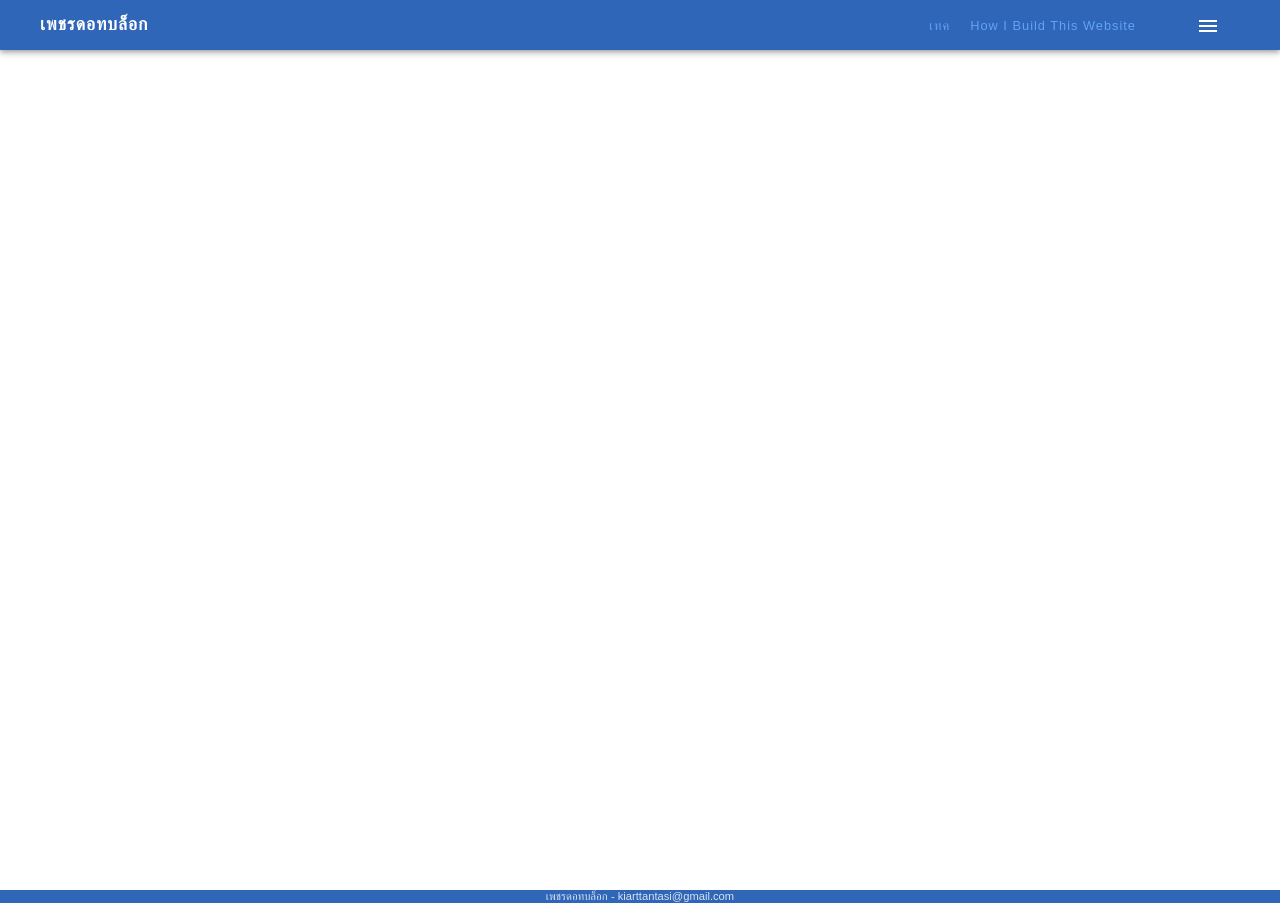
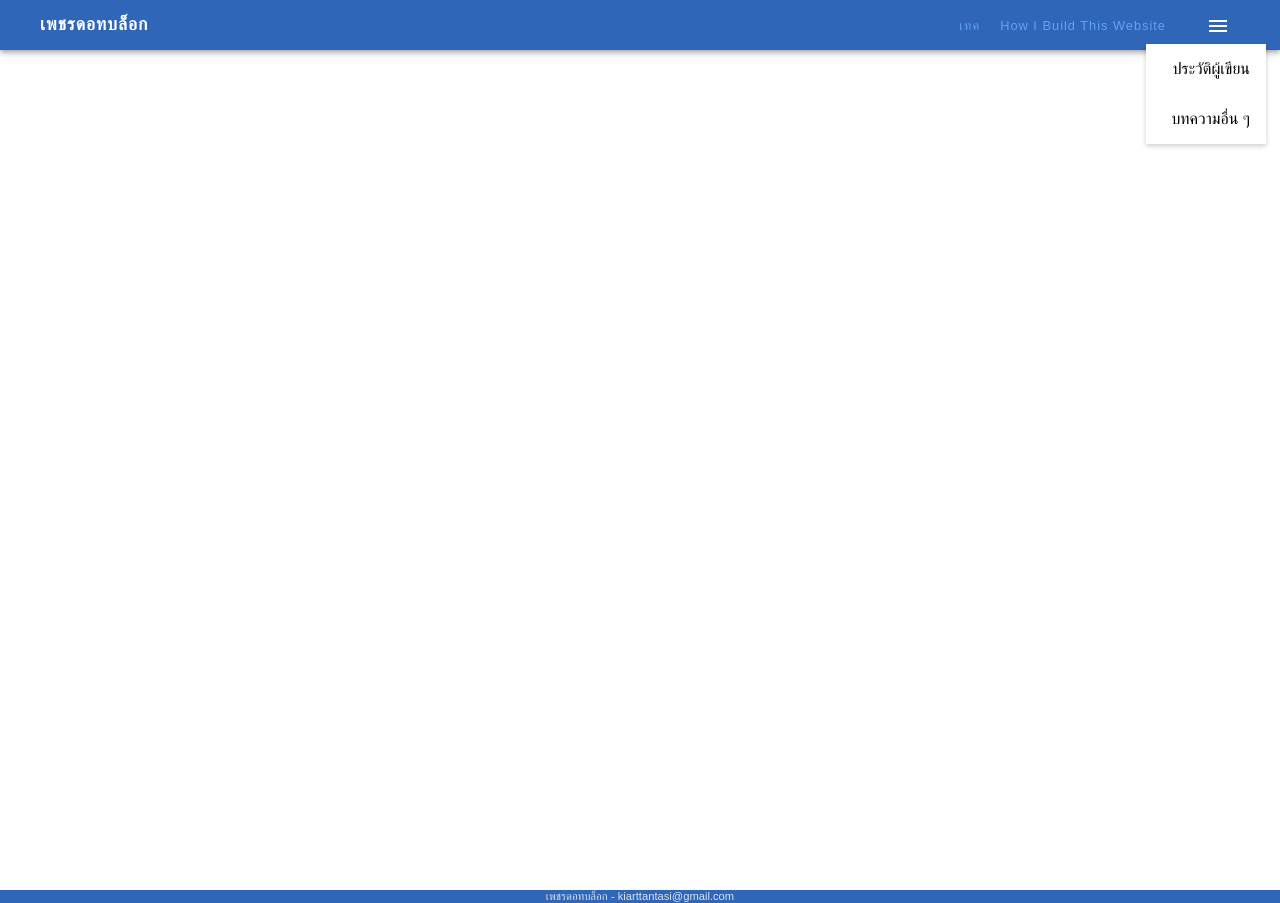
Before and after one commit to kiart-tantasi/nextjs-blog-typescript-mongodb, a Next.js app: page / in a window 1280 px wide. Both pictures are taken after a click on the element 1208 px from the left and 32 px from the top of the page. Built offline with nearby package versions, Linux system fonts and the light colour scheme; no server answers; the database is empty.

Commit message:
used useState to open-close dropdown

```diff
--- a/components/Layout/Dropdown.module.css
+++ b/components/Layout/Dropdown.module.css
@@ -1,21 +1,21 @@
 .dropdown {
     margin-left: 40px;
-    padding: 0 20px;
 }
 
 .dropdown-button {
     position: relative;
     top: 3px;
     cursor: pointer;
+    margin-right: 10px;
 }
 
 .dropdown-content {
-    display: none;
+    display: block;
     position: absolute;
     min-width: 120px;
     background-color: #fff;
     box-shadow: 0px 2px 5px 0px rgba(0,0,0,0.2);
-    transform: translate(-80px, 0px);
+    transform: translate(-60px, 5px);
     z-index: 999;
 }
 
@@ -31,11 +31,6 @@
     color: #fff !important;
 }
 
-/* HOVER TO OPEN DROPDOWN */
-.dropdown:hover .dropdown-content {
-    display: block;
-}
-
 
 /* HIDDEN AND SHOW */
 .show-860, .show-450 {
@@ -49,7 +44,7 @@
     }
 
     .dropdown-content {
-        transform: translate(-150px, 2px);
+        transform: translate(-170px, 2px);
         min-width: 220px;
     }
 
@@ -58,9 +53,15 @@
     }
 }
 
-/* SHOW AT 450PX */
+/*AT 450PX */
 @media (max-width: 450px) {
+    /* show */
     .show-450 {
         display: block;
     }
+
+    /* delete dropdown button margin */
+    .dropdown-button {
+        margin-right: 0;
+    }
 }
--- a/components/Layout/Dropdown.tsx
+++ b/components/Layout/Dropdown.tsx
@@ -1,22 +1,38 @@
 import Link from "next/link";
+import { useState } from "react";
 import MenuIcon from '@mui/icons-material/Menu';
 import styles from "./Dropdown.module.css";
 
+const Dropdown = () => {
+    const [openDropdown, setOpenDropdown] = useState(false);
 
-const Dropdown = () => {
+    const handleToggleDropdown = () => {
+        setOpenDropdown(prev => !prev);
+    }
+
+    const handleCloseDropdown = () => {
+        setOpenDropdown(false);
+    }
+
     return (
         <div className={styles.dropdown}>
-            <span className={styles["dropdown-button"]}><MenuIcon /></span>
+            <span onClick={handleToggleDropdown} className={styles["dropdown-button"]}><MenuIcon /></span>
+            {openDropdown &&
             <div className={styles["dropdown-content"]}>
-                <span className={styles["show-450"]}>
+                <span onClick={handleCloseDropdown} className={styles["show-450"]}>
                     <Link href="/tech">โลกเทค</Link>
                 </span>
-                <span className={styles["show-860"]}>
+                <span onClick={handleCloseDropdown} className={styles["show-860"]}>
                     <Link href="/HowIBuildThisWebsite">How I Build This Website</Link>
                 </span>
-                <Link href="/aboutme">ประวัติผู้เขียน</Link>
-                <Link href="/others">บทความอื่น ๆ</Link>
+                <span onClick={handleCloseDropdown}>
+                    <Link href="/aboutme">ประวัติผู้เขียน</Link>
+                </span>
+                <span onClick={handleCloseDropdown}>
+                    <Link href="/others">บทความอื่น ๆ</Link>
+                </span>
             </div>
+            }
         </div>
     )
 }
--- a/components/Layout/MainNav.module.css
+++ b/components/Layout/MainNav.module.css
@@ -87,10 +87,6 @@
         display: none;
     }
 
-    .blog-brand h1 {
-        font-size: 1.75rem;
-    }
-
     .workspace-brand {
         transform: translate(0px, 2px);
     }
--- a/components/Layout/MainNav.tsx
+++ b/components/Layout/MainNav.tsx
@@ -33,7 +33,7 @@ const MainNav = () => {
           <div className={styles["blog-brand"]}>
             <Link href="/">
               <a>
-                <h1><span className={styles["hide-860"]}>เ</span>พ<span className={styles["hide-860"]}>ชรดอทบล็อก</span></h1>
+                <h1>เพชรดอทบล็อก</h1>
               </a>
             </Link>
             {isAdmin === true &&
```
